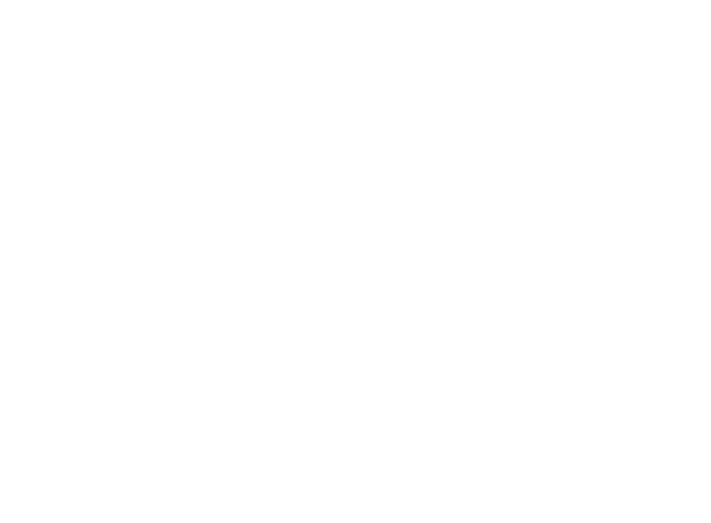
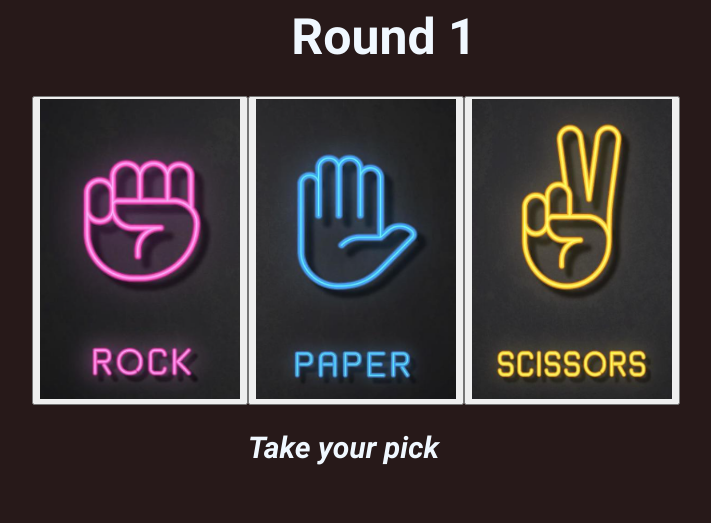
Before and after one commit to SimSangoni/SimSangoni-JS.github.io, a plain HTML site: page index.html in a window 1280 px wide. Shown: the whole page, without its empty margins (256-967 px from the left). Drawn offline with Linux system fonts and the light colour scheme.

Commit message:
HTML and CSS for game.

```diff
--- a/css/style.css
+++ b/css/style.css
@@ -0,0 +1,37 @@
+@font-face {
+    font-family: 'robotoBold';
+    src: url(/font/Roboto-Bold.ttf);
+}
+
+@font-face {
+    font-family: 'robotoBI';
+    src: url(/font/Roboto-BoldItalic.ttf);
+}
+
+body {
+    background-color: rgb(39, 25, 25);
+}
+
+header {
+    font-family: 'robotoBold';
+    color: aliceblue;
+    font-size: 50px;
+    text-align: center;
+}
+
+.buttons {
+    border: none;
+    display: flex;
+    padding: 30px 30px;
+    margin-left: 250px;
+}
+
+img {
+    border: none;
+}
+
+h2 {
+    color: aliceblue;
+    font-family: 'robotoBI';
+    font-size: 30px;
+}
--- a/index.html
+++ b/index.html
@@ -6,6 +6,32 @@
     <title>Rock Paper Scissors</title>
 </head>
 <body>
+    <header>Round 1</header>
+    <div class="game">
+        <div class="userScore">
+            <div class="buttons">
+                <div id="rock">
+                    <button>
+                        <img src="images/rock.png" alt="ROCK" width="200" height="300">
+                    </button>
+                </div>
+                <div id="paper">
+                    <button>
+                        <img src="images/paper.png" alt="PAPER" width="200" height="300">
+                    </button>
+                    <h2>Take your pick</h2>
+                </div>
+                <div id="scissors">
+                    <button>
+                        <img src="images/scissors.png" alt="SCISSORS" width="200" height="300">
+                    </button>
+                </div>
+            </div>
+        </div>
+        <div class="computerScore">
+
+        </div>
+    </div>
    <script src="javaScript/script.js"></script>
 </body>
 </html>
```
Also changed, not shown: javaScript/script.js (+21 -0 lines).
